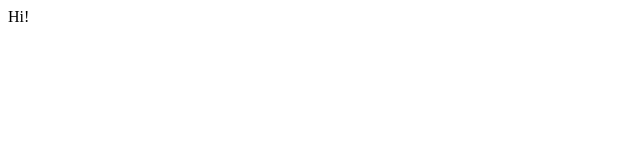
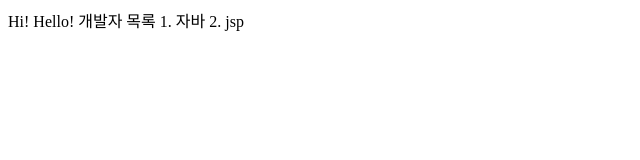
Before and after one commit to yyyjinn/java, a plain HTML site: page index.html in a window 1280 px wide. Shown: the whole page, without its empty margins (0-640 px from the left). Drawn offline with Linux system fonts and the light colour scheme.

Commit message:
개발자 목록 추가

```diff
--- a/index.html
+++ b/index.html
@@ -6,5 +6,11 @@
 </head>
 <body>
 	Hi!
+
+	Hello!
+
+	개발자 목록
+	1. 자바
+	2. jsp
 </body>
 </html>
```
